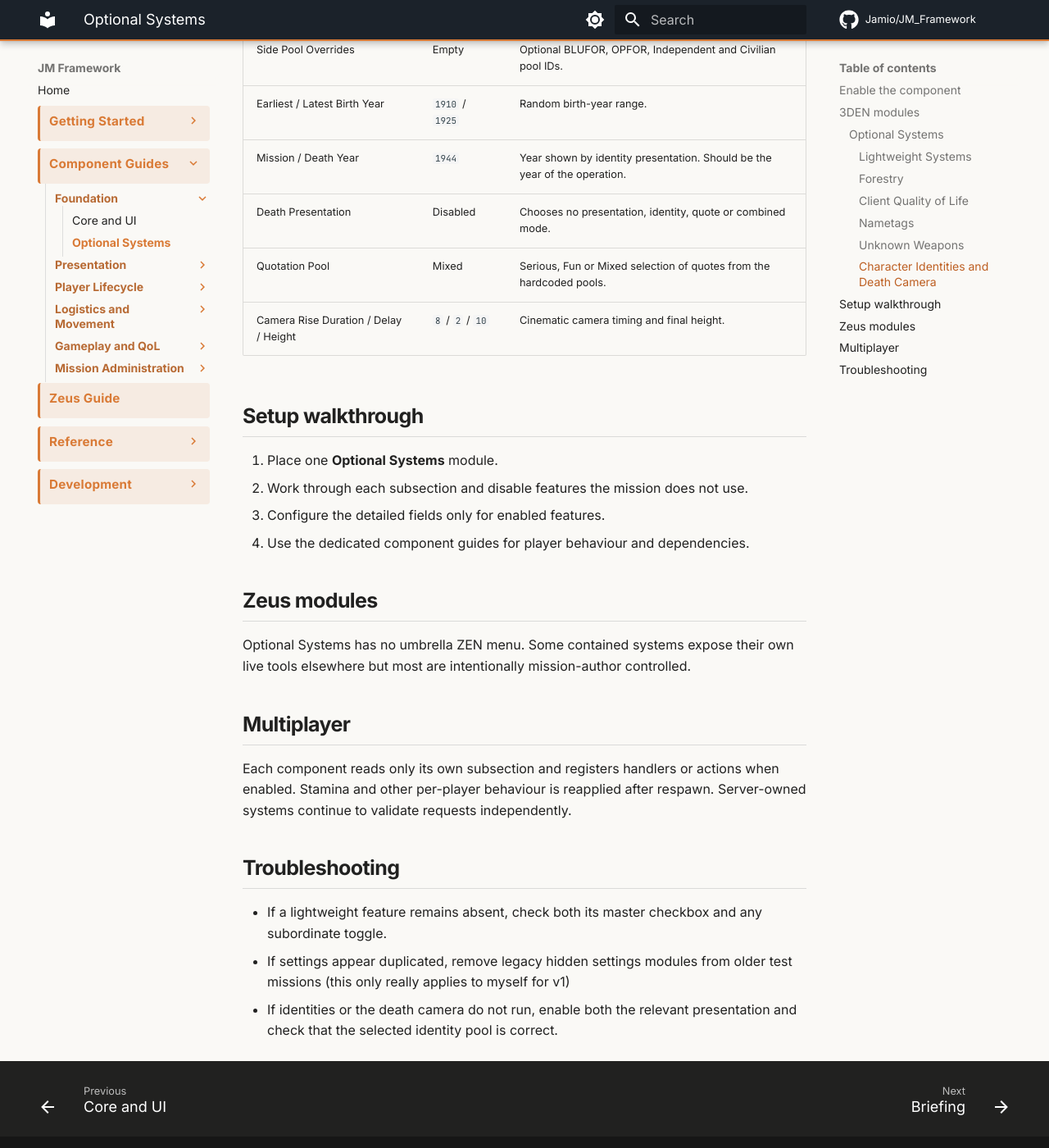
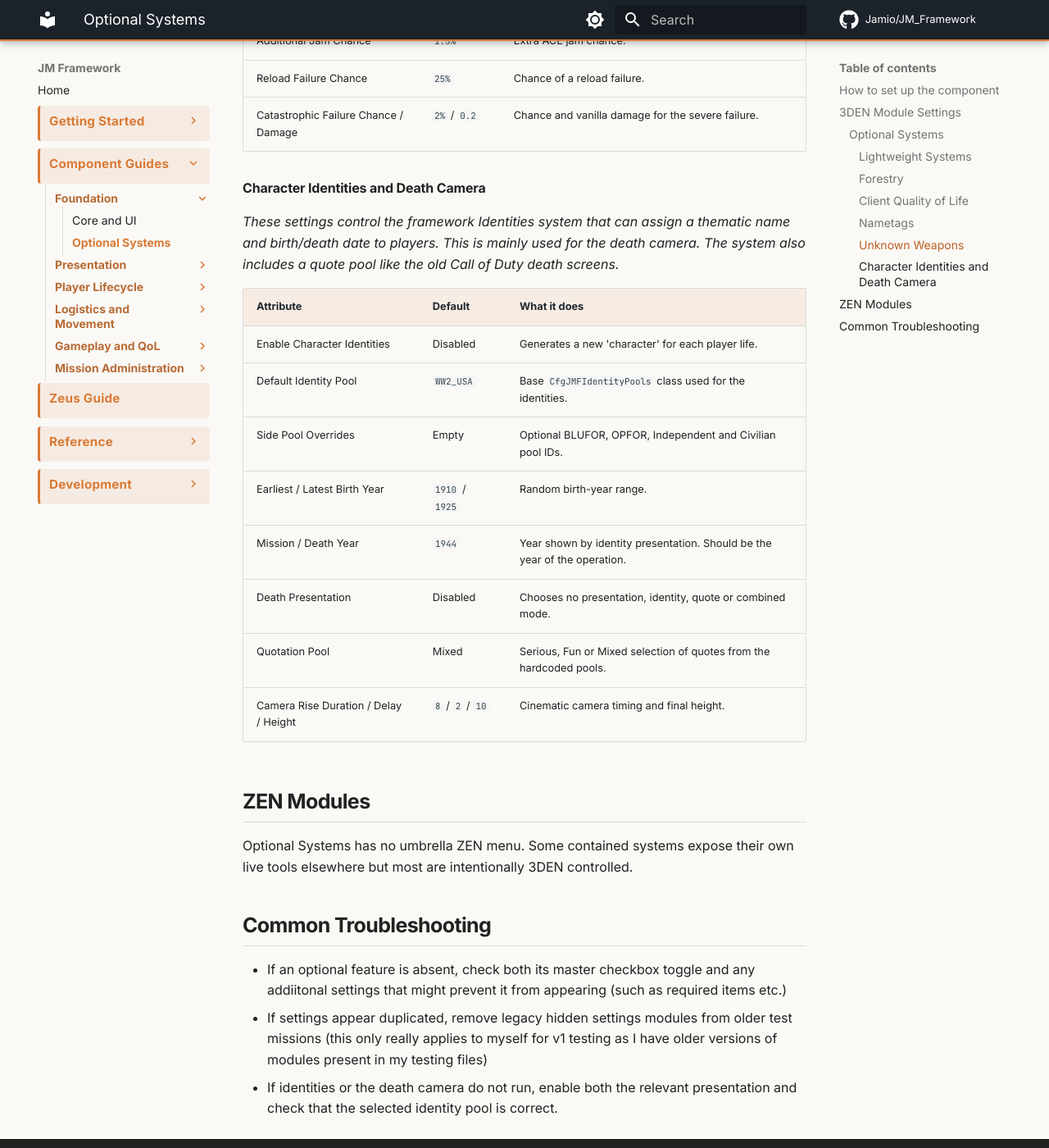
Before and after one commit to Jamio/JM_Framework_Docs, an MkDocs documentation site: the page built from docs/components/foundation/optional-systems.md, in a window 1280 px wide and 1400 px high, scrolled down 3139 px. Shown: the whole window at 82% size. Built offline with MkDocs 1.6.1 and Material for MkDocs 9.7.7, drawn with Linux system fonts in a browser that asks for light colours; comment, search, counter and statistics services are not loaded; some of the changed text lies outside the part shown.

Commit message:
Revise Optional Systems documentation for clarity
Updated the documentation for the Optional Systems module, including corrections to headings, improved clarity on features, and added troubleshooting tips.

```diff
--- a/docs/components/foundation/optional-systems.md
+++ b/docs/components/foundation/optional-systems.md
@@ -1,16 +1,20 @@
-# Optional
+# OPTIONAL
 
-THe Optional module is a collection of smaller features that (in my eyes) do not justify a completely separate 3DEN category. Each subsection has its own master toggle, so placing this module does not force every optional feature to run.
+The Optional Systems module is a collection of smaller features that (in my eyes) do not justify a completely separate 3DEN category. Each subsection has its own master toggle, so placing this module does not force every optional feature to run.
 
-## Enable the component
+The smaller features include very tiny QOL things like a HUD-remover for screenshots, all the way up to grass-cutting, cinematic death cameras etc.
 
-Place at most one **[JMF] - Core > Optional Systems** module and enable only the features needed by the mission.
+## How to set up the component
 
-## 3DEN modules
+Place one **[JMF] - Core > Optional Systems** module in the 3DEN editor. Edit its attributes to enable the specific sub-components you want, and configure their individual settings.
+
+## 3DEN Module Settings
 
 ### Optional Systems
 
 #### Lightweight Systems
+
+*These settings are simple enable/disable toggles for some minor systems.*
 
 | Attribute | Default | What it does |
 | --- | --- | --- |
@@ -19,6 +23,8 @@ Place at most one **[JMF] - Core > Optional Systems** module and enable only the
 | Disable Player Stamina | Enabled | Disables vanilla stamina and legacy fatigue at initialisation and respawn. |
 
 #### Forestry
+
+*These settings are for the forestry optional module which allows grass clearing, tree felling etc.*
 
 | Attribute | Default | What it does |
 | --- | --- | --- |
@@ -34,6 +40,8 @@ Place at most one **[JMF] - Core > Optional Systems** module and enable only the
 
 #### Client Quality of Life
 
+*These settings control a few minor QOL functions. They probably could belong in the lightweight systems area but yolo.*
+
 | Attribute | Default | What it does |
 | --- | --- | --- |
 | Hide ACE Arsenal Face and Voice Tabs | Enabled | Hides Face and Voice while leaving Insignia available. |
@@ -42,6 +50,8 @@ Place at most one **[JMF] - Core > Optional Systems** module and enable only the
 | Private Message Sound | Enabled | Plays a short sound for received messages. |
 
 #### Nametags
+
+*These settings control the Nametags framework system which displays nametags above players' heads.*
 
 | Attribute | Default | What it does |
 | --- | --- | --- |
@@ -54,6 +64,8 @@ Place at most one **[JMF] - Core > Optional Systems** module and enable only the
 | Show Players in Vehicles | Disabled | Shows player names for vehicle occupants. |
 
 #### Unknown Weapons
+
+*These settings control the Unknown Weapons framework systems that can give negative effects for players using "unfamiliar" weapons systems.*
 
 | Attribute | Default | What it does |
 | --- | --- | --- |
@@ -68,6 +80,8 @@ Place at most one **[JMF] - Core > Optional Systems** module and enable only the
 
 #### Character Identities and Death Camera
 
+*These settings control the framework Identities system that can assign a thematic name and birth/death date to players. This is mainly used for the death camera. The system also includes a quote pool like the old Call of Duty death screens.*
+
 | Attribute | Default | What it does |
 | --- | --- | --- |
 | Enable Character Identities | Disabled | Generates a new 'character' for each player life. |
@@ -79,23 +93,14 @@ Place at most one **[JMF] - Core > Optional Systems** module and enable only the
 | Quotation Pool | Mixed | Serious, Fun or Mixed selection of quotes from the hardcoded pools. |
 | Camera Rise Duration / Delay / Height | `8` / `2` / `10` | Cinematic camera timing and final height. |
 
-## Setup walkthrough
 
-1. Place one **Optional Systems** module.
-2. Work through each subsection and disable features the mission does not use.
-3. Configure the detailed fields only for enabled features.
-4. Use the dedicated component guides for player behaviour and dependencies.
+## ZEN Modules
 
-## Zeus modules
+Optional Systems has no umbrella ZEN menu. Some contained systems expose their own live tools elsewhere but most are intentionally 3DEN controlled.
 
-Optional Systems has no umbrella ZEN menu. Some contained systems expose their own live tools elsewhere but most are intentionally mission-author controlled.
 
-## Multiplayer
+## Common Troubleshooting
 
-Each component reads only its own subsection and registers handlers or actions when enabled. Stamina and other per-player behaviour is reapplied after respawn. Server-owned systems continue to validate requests independently.
-
-## Troubleshooting
-
-- If a lightweight feature remains absent, check both its master checkbox and any subordinate toggle.
-- If settings appear duplicated, remove legacy hidden settings modules from older test missions (this only really applies to myself for v1)
-- If identities or the death camera do not run, enable both the relevant presentation and check that the selected identity pool is correct.
+* If an optional feature is absent, check both its master checkbox toggle and any addiitonal settings that might prevent it from appearing (such as required items etc.)
+* If settings appear duplicated, remove legacy hidden settings modules from older test missions (this only really applies to myself for v1 testing as I have older versions of modules present in my testing files)
+* If identities or the death camera do not run, enable both the relevant presentation and check that the selected identity pool is correct.
```
